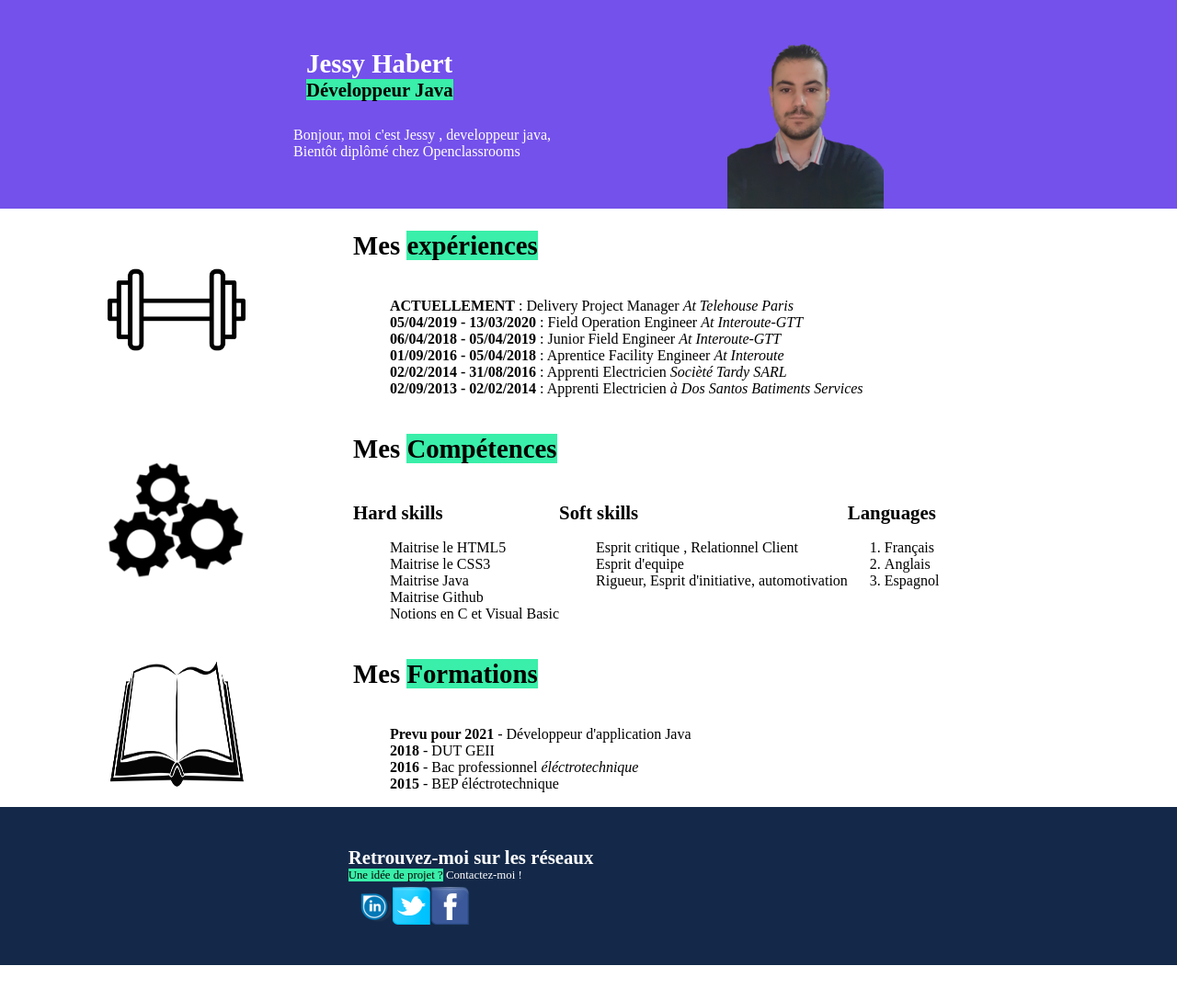
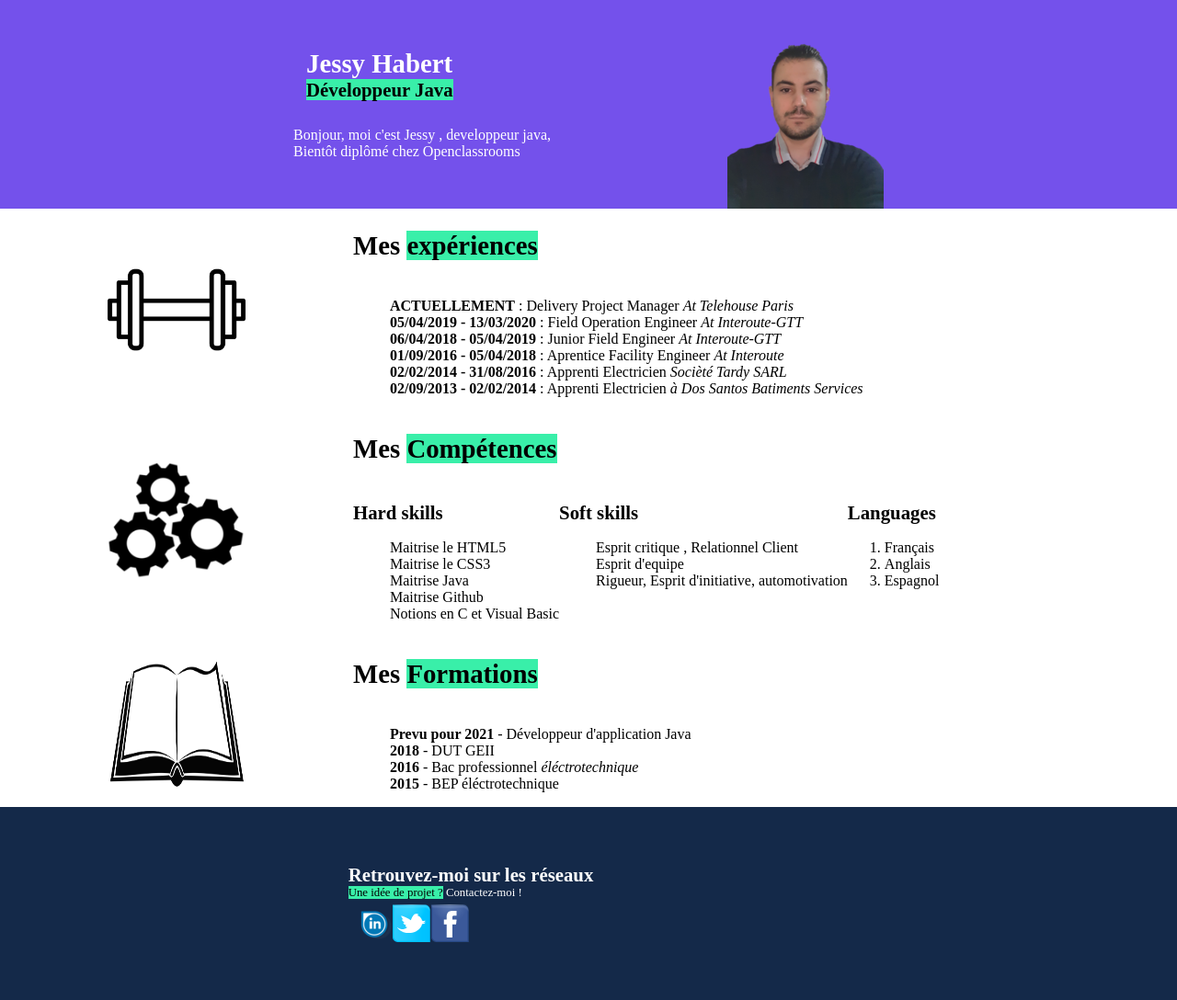
Before and after one commit to Haberj97/Jhabert, a plain HTML site: page Html/HomePage.html in a window 1280 px wide. Shown: the whole page at 92% size. Before the commit the page ends 1050 px from the top, so only its background shows below. Drawn offline with Linux system fonts and the light colour scheme.

Commit message:
Update Styles.css

```diff
--- a/Css/Styles.css
+++ b/Css/Styles.css
@@ -152,8 +152,8 @@
 		{
 			background: rgb(20,41,73);
 			width: 100%;
-			min-height: 30%;
-			max-height: 250px;
+			min-height:210px;
+			max-height: 230px;
 			color: #fff;
 			display: flex;
 			flex-direction: column;
```
